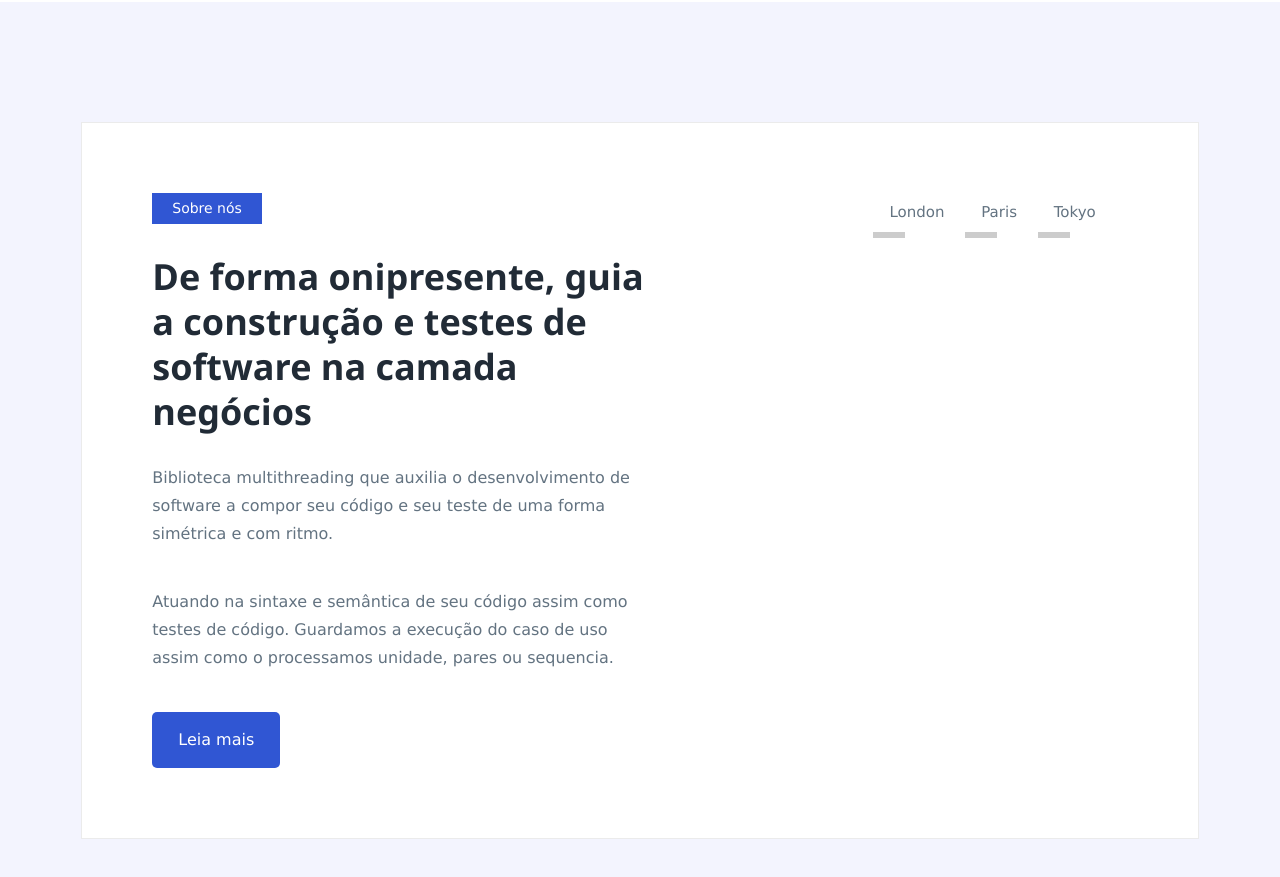
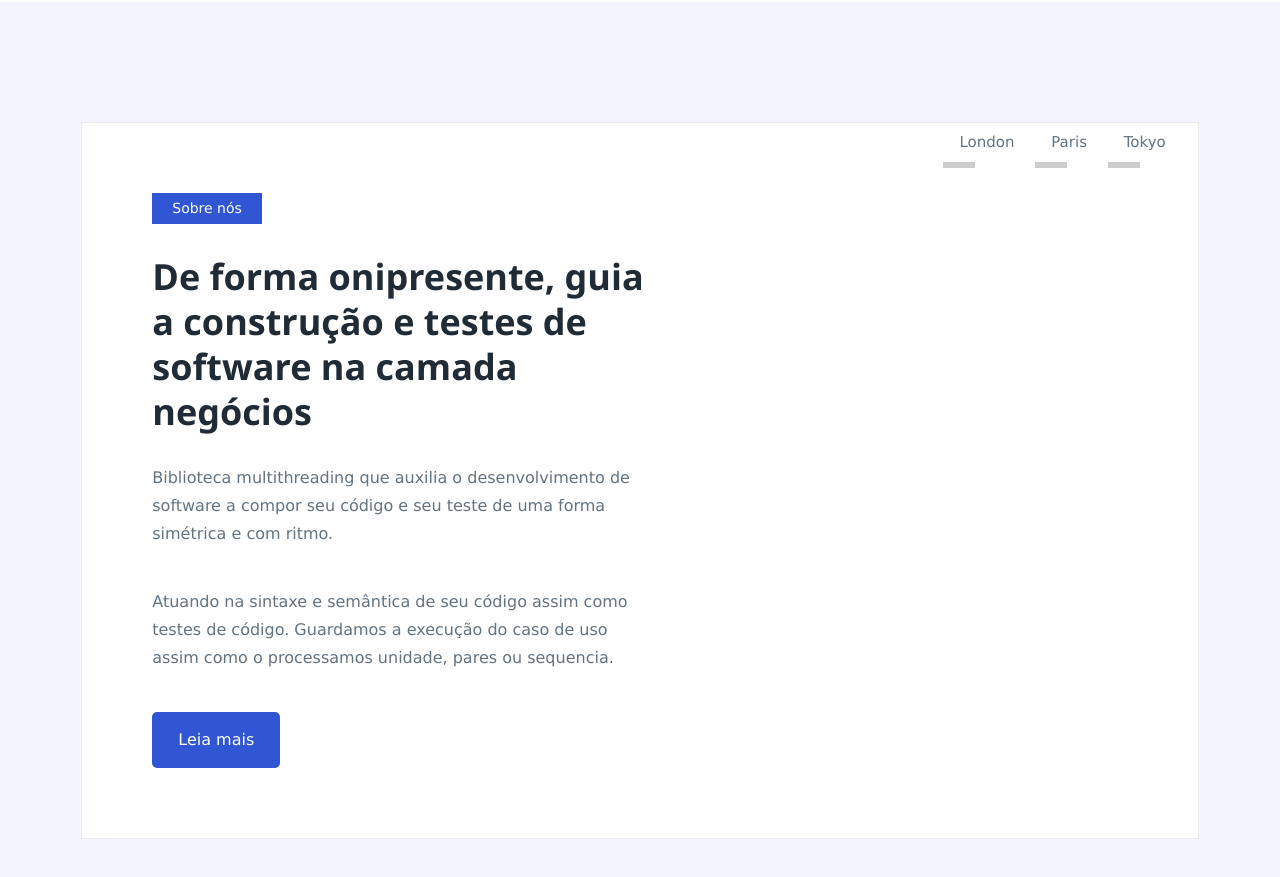
Before and after one commit to v2SoftwareHouse/ode-style, a plain HTML site: page index.html in a window 1280 px wide. Shown: the part 2180-3057 px from the top of the page. Drawn offline with nearby package versions, Linux system fonts and the light colour scheme.

Commit message:
review code tabs

```diff
--- a/index.html
+++ b/index.html
@@ -361,7 +361,7 @@
             </div>
           </div>
 
-          <div class="ud-about-content-wrapper">
+          <div>
             <div class="w3-container" style="width: fit-content;">
               <div class="w3-row">
                 <a href="javascript:void(0)" onclick="openCity(event, 'London');">
```
